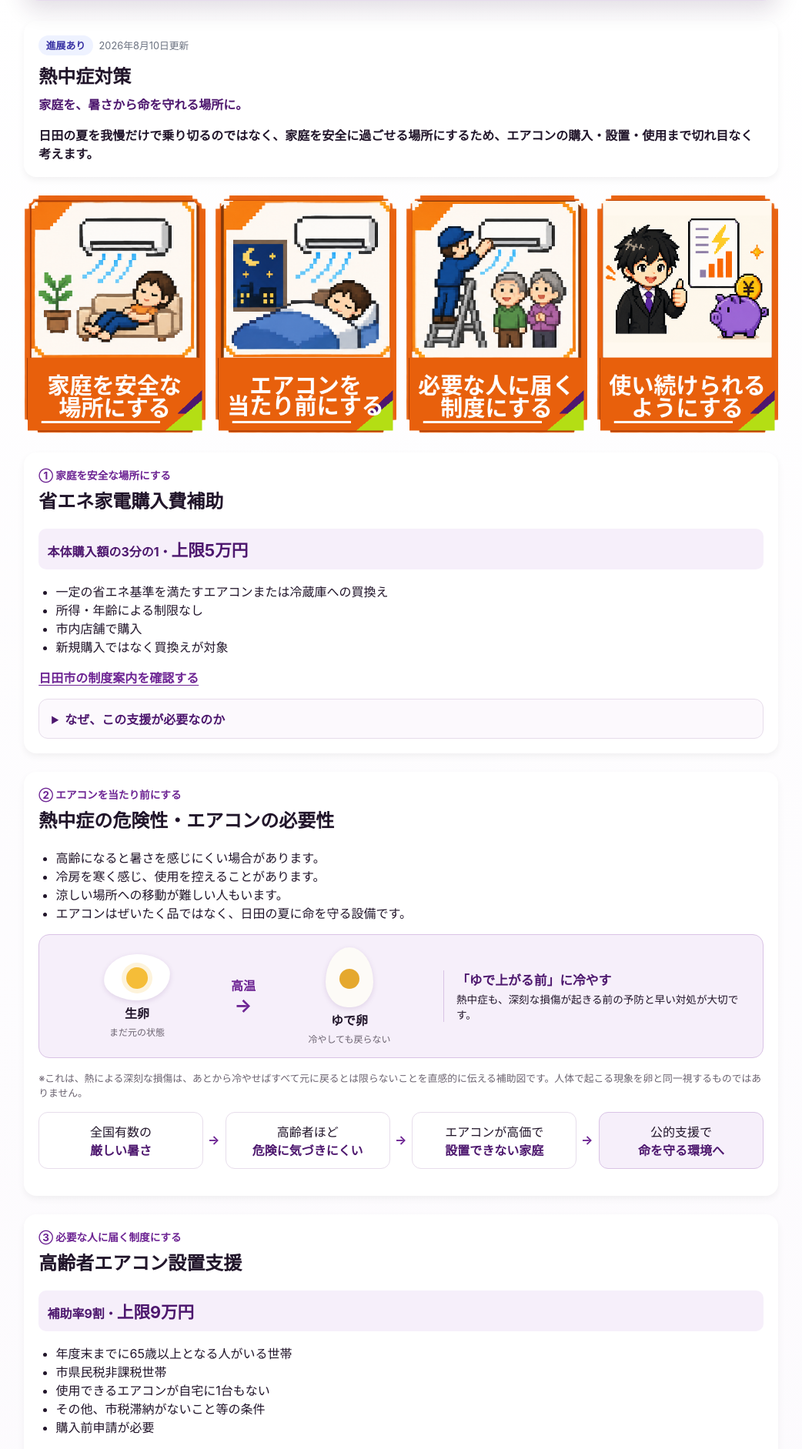
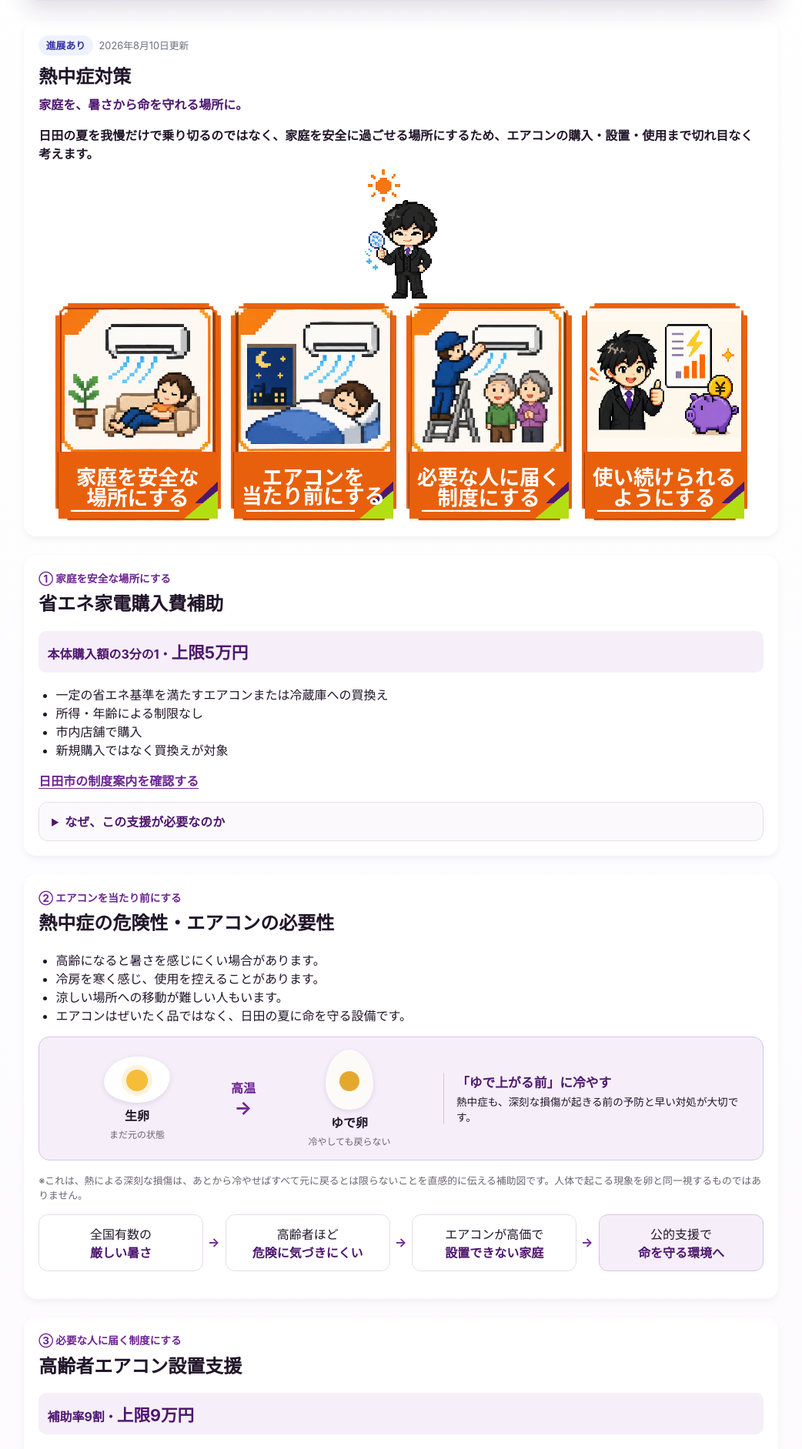
Before and after one commit to sakioryousuke-eng/activity-site, a Jekyll site: the page built from pages/priorities/heatstroke-prevention.html, in a window 1280 px wide. Shown: the part 519-2402 px from the top of the page at 77% size, without its empty margins (119-1161 px from the left). Built offline with Jekyll 4.4.1, drawn with Linux system fonts in a browser that asks for light colours.

Commit message:
Use detail-page hero layout for heatstroke priority

```diff
--- a/pages/priorities/heatstroke-prevention.html
+++ b/pages/priorities/heatstroke-prevention.html
@@ -9,8 +9,9 @@ title: 熱中症対策
     <h1>熱中症対策</h1>
     <p class="heatstroke-detail__subtitle">家庭を、暑さから命を守れる場所に。</p>
     <p class="heatstroke-detail__message">日田の夏を我慢だけで乗り切るのではなく、家庭を安全に過ごせる場所にするため、エアコンの購入・設置・使用まで切れ目なく考えます。</p>
-  </header>
-
+    <div class="heatstroke-detail__mascot" aria-hidden="true">
+      <img src="{{ '/assets/images/priorities/heatstroke-mascot.png' | relative_url }}" alt="">
+    </div>
     <nav class="heatstroke-detail__jump-nav" aria-label="熱中症対策の4つの取組">
       <a href="#home-safety" aria-label="家庭を安全な場所にするへ移動">
         <img src="{{ '/assets/images/priorities/heatstroke-card-01.png' | relative_url }}" alt="家庭を安全な場所にする">
@@ -25,6 +26,7 @@ title: 熱中症対策
         <img src="{{ '/assets/images/priorities/heatstroke-card-04.png' | relative_url }}" alt="使い続けられるようにする">
       </a>
     </nav>
+  </header>
 
   <section class="heatstroke-detail__section" id="home-safety" aria-labelledby="home-safety-heading">
     <p class="heatstroke-detail__eyebrow">① 家庭を安全な場所にする</p>
@@ -186,9 +188,10 @@ title: 熱中症対策
 .heatstroke-detail__hero h1{margin:.5rem 0}
 .heatstroke-detail__subtitle{margin:.25rem 0;font-weight:700;color:#4d176e}
 .heatstroke-detail__message{margin:1rem 0 0;font-weight:700}
-.heatstroke-detail__jump-nav{display:grid;grid-template-columns:repeat(4,minmax(0,1fr));gap:clamp(.2rem,1.2vw,.75rem);min-width:0}
+.heatstroke-detail__mascot{display:flex;height:170px;align-items:center;justify-content:center;margin:.55rem 0 .3rem}.heatstroke-detail__mascot img{display:block;width:auto;height:168px;max-width:70%;object-fit:contain;object-position:50% 50%;image-rendering:pixelated}
+.heatstroke-detail__jump-nav{display:grid;grid-template-columns:repeat(4,minmax(0,1fr));gap:clamp(.2rem,1.2vw,.75rem);max-width:900px;margin:.3rem auto 0;min-width:0}
 .heatstroke-detail__jump-nav a{display:block;min-width:0;line-height:0;transition:transform .16s ease,filter .16s ease}
-.heatstroke-detail__jump-nav img{display:block;width:100%;height:auto}
+.heatstroke-detail__jump-nav img{display:block;width:100%;height:auto;object-fit:contain}
 .heatstroke-detail__section h2{margin-top:0}
 .heatstroke-detail__eyebrow{margin:0 0 .3rem;color:#6d2493;font-size:.85rem;font-weight:700}
 .heatstroke-detail__official-link{color:#6d2493;font-weight:700;text-decoration:underline;text-underline-offset:.2em}
@@ -241,4 +244,6 @@ title: 熱中症対策
   .heatstroke-detail__egg-message{grid-column:auto;border-top:0;border-left:1px solid #d9c3e5;padding:0 0 0 1rem;text-align:left}
   .heatstroke-detail__current-grid{grid-template-columns:repeat(2,minmax(0,1fr))}
 }
+@media(max-width:560px){.heatstroke-detail__jump-nav{grid-template-columns:repeat(2,minmax(0,1fr));gap:6px}}
+@media(max-width:390px){.heatstroke-detail__hero{padding:1rem .7rem}.heatstroke-detail__mascot{height:138px;margin:.4rem 0 .25rem}.heatstroke-detail__mascot img{height:136px;max-width:75%}.heatstroke-detail__jump-nav{gap:4px;margin-top:.25rem}.heatstroke-detail__message{font-size:.93rem}}
 </style>
```
Lines whose indentation alone changed are shown as unchanged.
